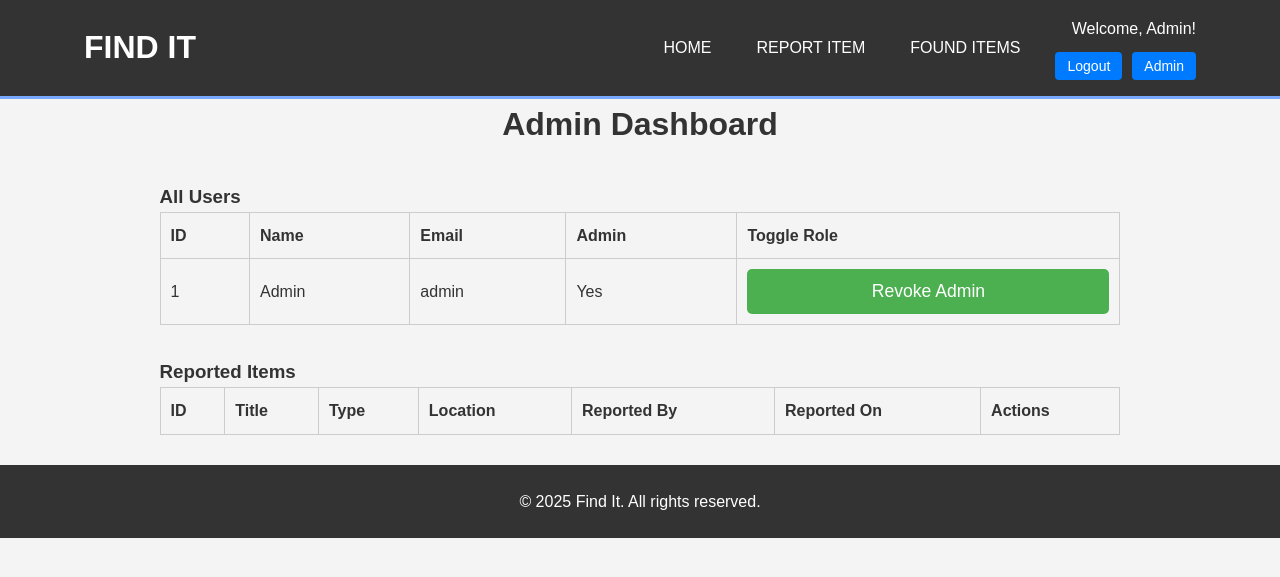
After one commit to Robb1228/find-it, a Flask app: page /admin in a window 1280 px wide. The commit adds this page. Shown: the top 577 px of the page. Run offline with Flask 2, Linux system fonts and the light colour scheme; a user stored in the database is signed in; data comes from the database, SQL or seed files in the repository; both versions use the stored data as it was after the commit; data that the repository does not hold is empty.

Commit message:
admin dashboard and users

```diff
--- a/app/models.py
+++ b/app/models.py
@@ -9,6 +9,7 @@ class User(db.Model):
     email = db.Column(db.String(120), unique=True)
     password_hash = db.Column(db.String(128))
     items = db.relationship("Item", backref="owner", lazy=True)
+    is_admin = db.Column(db.Boolean, default=False)
 
 class Item(db.Model):
     item_id = db.Column(db.Integer, primary_key=True)
--- a/app/routes.py
+++ b/app/routes.py
@@ -1,13 +1,26 @@
-
-from flask import Blueprint, render_template, redirect, url_for, flash, session
+from flask import Blueprint, render_template, redirect, url_for, flash, session, request, abort
 from .forms import LoginForm, RegisterForm, ItemForm
 from .models import db, User, Item
 from werkzeug.security import generate_password_hash, check_password_hash
+from functools import wraps
+from datetime import datetime
 
 routes = Blueprint("routes", __name__)
 
+# Admin routes
+def admin_required(f):
+    @wraps(f)
+    def decorated_function(*args, **kwargs):
+        user_id = session.get("user_id")
+        user = User.query.get(user_id)
+        if not user or not user.is_admin:
+            abort(403)
+        return f(*args, **kwargs)
+    return decorated_function
+
+# Routes
 @routes.route("/")
-def home():
+def index():
     return render_template("index.html")
 
 @routes.route("/login", methods=["GET", "POST"])
@@ -18,8 +31,9 @@ def login():
         if user and check_password_hash(user.password_hash, form.password.data):
             session["user_id"] = user.user_id
             session["user_name"] = user.name
+            session["is_admin"] = user.is_admin
             flash("Login successful!", "success")
-            return redirect(url_for("routes.home"))
+            return redirect(url_for("routes.index"))
         flash("Invalid credentials", "danger")
     return render_template("login.html", form=form)
 
@@ -72,6 +86,42 @@ def view_items():
     found_items = Item.query.filter_by(item_type='found').order_by(Item.date_reported.desc()).all()
     return render_template('items.html', lost_items=lost_items, found_items=found_items)
 
-@routes.route("/")
-def index():
-    return render_template("index.html")
+# Admin Dashboard
+@routes.route('/admin')
+@admin_required
+def admin_dashboard():
+    users = User.query.all()
+    items = Item.query.all()
+    return render_template('admin.html', users=users, items=items)
+
+@routes.route('/admin/toggle/<int:user_id>', methods=["POST"])
+@admin_required
+def toggle_admin(user_id):
+    user = User.query.get_or_404(user_id)
+    user.is_admin = not user.is_admin
+    db.session.commit()
+    flash("Admin role updated.", "success")
+    return redirect(url_for('routes.admin_dashboard'))
+
+@routes.route('/admin/delete/<int:item_id>', methods=["POST"])
+@admin_required
+def delete_item(item_id):
+    item = Item.query.get_or_404(item_id)
+    db.session.delete(item)
+    db.session.commit()
+    flash("Item deleted.", "info")
+    return redirect(url_for('routes.admin_dashboard'))
+
+@routes.route('/admin/edit/<int:item_id>', methods=["POST"])
+@admin_required
+def edit_item(item_id):
+    item = Item.query.get_or_404(item_id)
+
+    item.title = request.form['title']
+    item.item_type = request.form['item_type']
+    item.location = request.form['location']
+    item.description = request.form['description']
+
+    db.session.commit()
+    flash("Item updated successfully.", "success")
+    return redirect(url_for("routes.admin_dashboard"))
--- /dev/null
+++ b/app/templates/admin.html
@@ -0,0 +1,173 @@
+{% extends "base.html" %}
+{% block content %}
+<div class="admin-dashboard container">
+  <h2>Admin Dashboard</h2>
+
+  <section class="admin-section">
+    <h3>All Users</h3>
+    <table class="admin-table">
+      <thead>
+        <tr>
+          <th>ID</th>
+          <th>Name</th>
+          <th>Email</th>
+          <th>Admin</th>
+          <th>Toggle Role</th>
+        </tr>
+      </thead>
+      <tbody>
+        {% for user in users %}
+        <tr>
+          <td>{{ user.user_id }}</td>
+          <td>{{ user.name }}</td>
+          <td>{{ user.email }}</td>
+          <td>{{ 'Yes' if user.is_admin else 'No' }}</td>
+          <td>
+            <form method="POST" action="{{ url_for('routes.toggle_admin', user_id=user.user_id) }}">
+              <button type="submit" class="admin-btn toggle">{{ 'Revoke Admin' if user.is_admin else 'Make Admin'
+                }}</button>
+            </form>
+          </td>
+        </tr>
+        {% endfor %}
+      </tbody>
+    </table>
+  </section>
+
+  <section class="admin-section">
+    <h3>Reported Items</h3>
+    <table class="admin-table">
+      <thead>
+        <tr>
+          <th>ID</th>
+          <th>Title</th>
+          <th>Type</th>
+          <th>Location</th>
+          <th>Reported By</th>
+          <th>Reported On</th>
+          <th>Actions</th>
+        </tr>
+      </thead>
+      <tbody>
+        {% for item in items %}
+        <tr>
+          <td>{{ item.item_id }}</td>
+          <td>{{ item.title }}</td>
+          <td>{{ item.item_type.capitalize() }}</td>
+          <td>{{ item.location }}</td>
+          <td>{{ item.user.name if item.user else 'Unknown' }}</td>
+          <td>{{ item.date_reported.strftime('%m/%d/%Y') }}</td>
+          <td>
+            <form method="POST" action="{{ url_for('routes.delete_item', item_id=item.item_id) }}"
+              style="display:inline-block">
+              <button type="submit" class="admin-btn delete"
+                onclick="return confirm('Are you sure you want to delete this item?')">Delete</button>
+            </form>
+            <button class="admin-btn edit" onclick='openModal({
+              id: {{ item.item_id }},
+              title: "{{ item.title }}",
+              type: "{{ item.item_type }}",
+              location: "{{ item.location }}",
+              description: "{{ item.description }}",
+              date: "{{ item.date_reported.strftime(' %Y-%m-%d') }}" })'>Edit</button>
+          </td>
+        </tr>
+        {% endfor %}
+      </tbody>
+    </table>
+  </section>
+</div>
+
+<!-- modal bootsrap-->
+<div id="editModal" class="modal"
+  style="display:none; position:fixed; top:0; left:0; width:100%; height:100%; background-color:rgba(0,0,0,0.5);">
+  <div class="modal-content" style="background:#fff; margin:10% auto; padding:20px; width:50%; position:relative;">
+    <span class="close-btn" onclick="closeModal()"
+      style="position:absolute; top:10px; right:15px; cursor:pointer; font-size:20px;">&times;</span>
+    <h3>Edit Item</h3>
+    <form id="editForm" method="POST">
+      <input type="hidden" name="item_id" id="modalItemId">
+      <label>Title:</label>
+      <input type="text" name="title" id="modalTitle" required>
+
+      <label>Type:</label>
+      <select name="item_type" id="modalType" required>
+        <option value="lost">Lost</option>
+        <option value="found">Found</option>
+      </select>
+
+      <label>Location:</label>
+      <input type="text" name="location" id="modalLocation" required>
+
+      <label>Description:</label>
+      <textarea name="description" id="modalDescription"></textarea>
+
+      <button type="submit" class="admin-btn edit">Save Changes</button>
+    </form>
+  </div>
+</div>
+
+
+<!-- javascript for modal admin edit button -->
+<script>
+  function openModal(item) {
+    document.getElementById("modalItemId").value = item.id;
+    document.getElementById("modalTitle").value = item.title;
+    document.getElementById("modalType").value = item.type;
+    document.getElementById("modalLocation").value = item.location;
+    document.getElementById("modalDescription").value = item.description;
+    document.getElementById("editForm").action = `/admin/edit/${item.id}`;
+    document.getElementById("editModal").style.display = "block";
+  }
+
+  function closeModal() {
+    document.getElementById("editModal").style.display = "none";
+  }
+</script>
+
+<style>
+  .admin-dashboard h2 {
+    font-size: 2rem;
+    margin-bottom: 1rem;
+  }
+
+  .admin-section {
+    margin-top: 2rem;
+  }
+
+  .admin-table {
+    width: 100%;
+    border-collapse: collapse;
+  }
+
+  .admin-table th,
+  .admin-table td {
+    border: 1px solid #ccc;
+    padding: 10px;
+    text-align: left;
+  }
+
+  .admin-btn {
+    padding: 5px 10px;
+    border: none;
+    border-radius: 5px;
+    cursor: pointer;
+  }
+
+  .admin-btn.toggle {
+    background-color: #4CAF50;
+    color: white;
+  }
+
+  .admin-btn.delete {
+    background-color: #f44336;
+    color: white;
+  }
+
+  .admin-btn.edit {
+    background-color: #2196F3;
+    color: white;
+    margin-left: 5px;
+  }
+</style>
+{% endblock %}
--- a/app/templates/base.html
+++ b/app/templates/base.html
@@ -23,14 +23,20 @@
                         <li><a href="{{ url_for('routes.view_items') }}">Found Items</a></li>
                     </ul>
                 </nav>
-
-                <div class="login-buttons">
+                <div class="login-buttons" style="display: flex; flex-direction: column; align-items: flex-end;">
                     {% if session.get('user_name') %}
-                    <span>Welcome, {{ session['user_name'] }}!</span>
-                    <button onclick="window.location.href='{{ url_for('routes.logout') }}'">Logout</button>
+                    <span style="margin-bottom: 5px;">Welcome, {{ session['user_name'] }}!</span>
+                    <div style="display: flex; gap: 10px;">
+                        <button onclick="window.location.href='{{ url_for('routes.logout') }}'">Logout</button>
+                        {% if session.get('is_admin') %}
+                        <button onclick="window.location.href='{{ url_for('routes.admin_dashboard') }}'">Admin</button>
+                        {% endif %}
+                    </div>
                     {% else %}
-                    <button onclick="window.location.href='{{ url_for('routes.login') }}'">Login</button>
-                    <button onclick="window.location.href='{{ url_for('routes.register') }}'">Register</button>
+                    <div style="display: flex; gap: 10px;">
+                        <button onclick="window.location.href='{{ url_for('routes.login') }}'">Login</button>
+                        <button onclick="window.location.href='{{ url_for('routes.register') }}'">Register</button>
+                    </div>
                     {% endif %}
                 </div>
             </div>
```
Also changed, not shown: app/forms.py (+8 -0 lines), app/findit.db.
